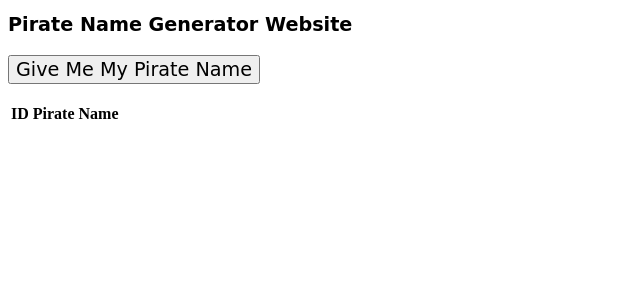
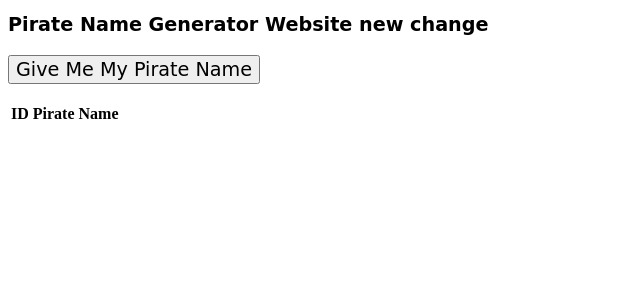
Before and after one commit to DavidQATraining/SFIA2Kube, a Flask app: page / in a window 1280 px wide. Shown: the top 300 px of the page, without its empty margins (0-640 px from the left). Run offline with Flask 2, Linux system fonts and the light colour scheme; data that the repository does not hold is empty; parts of the project's set-up code (start-up, migrations or seed data) failed here and were passed over; some web fonts are replaced.

Commit message:
adding new change for webhook

```diff
--- a/Service_1/application/templates/index.html
+++ b/Service_1/application/templates/index.html
@@ -15,7 +15,7 @@
         <body>
             <div>
             <h1 class="addfont">
-                Pirate Name Generator Website
+                Pirate Name Generator Website new change
             </h1>
 
             <p class="addfont">
```
